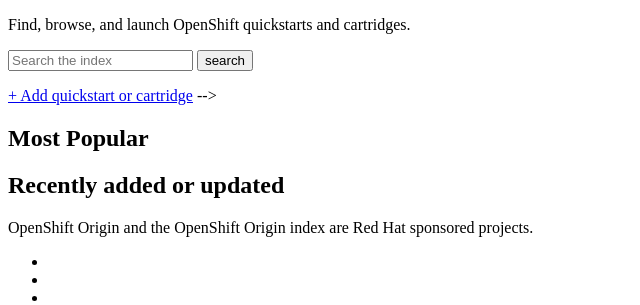
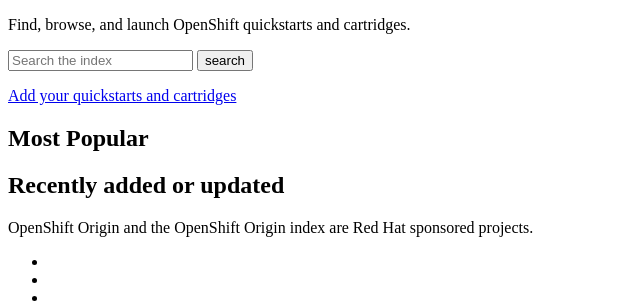
Before and after one commit to openshift/oo-index, a Flask app: template wsgi/templates/index.html in a window 1280 px wide. Shown: the part 212-517 px from the top of the page, without its empty margins (0-640 px from the left). Run offline with Flask 2, Linux system fonts and the light colour scheme; the template is opened without the code that fills it, so the values that code supplies are empty; the visitor is signed in with stand-in values (Sample User, id 1).

Commit message:
Update index.html

```diff
--- a/wsgi/templates/index.html
+++ b/wsgi/templates/index.html
@@ -7,7 +7,7 @@
 				Find, browse, and launch OpenShift quickstarts and cartridges.
 			</p>
 			{% include 'partials/search_form.html' %}
-			<p><a href="http://origin.ly/add>Add your quickstarts and cartridges</a></p>
+			<p><a href="http://origin.ly/add">Add your quickstarts and cartridges</a></p>
 		</div>
 	</div>
 
```
